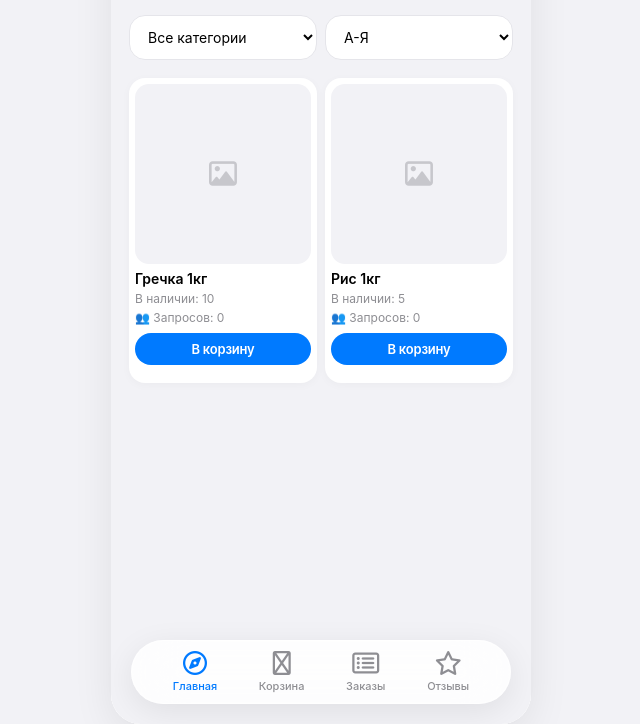
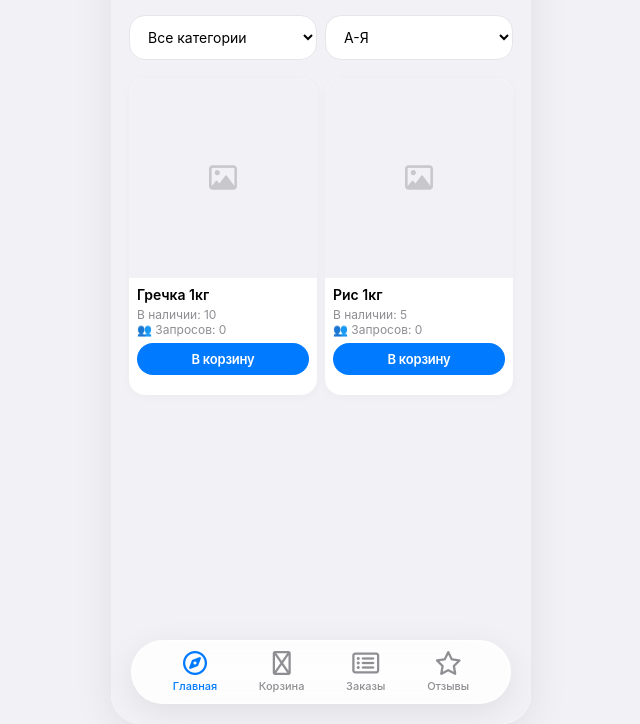
Before and after one commit to dimastroganov7-sudo/peaceful-shockley, a website: page index.html in a window 1280 px wide. Both pictures are taken after a click on the button "Войти". Shown: the part 76-800 px from the top of the page, without its empty margins (319-959 px from the left). Drawn offline with nearby package versions, Linux system fonts and the light colour scheme.

Commit message:
Update index.html

```diff
--- a/index.html
+++ b/index.html
@@ -38,9 +38,9 @@
     .tab-pane { display: none; }
     .tab-pane.active { display: block; }
     .products-grid { display: grid; grid-template-columns: 1fr 1fr; gap: 8px; }
-    .product-card { background: white; border-radius: 16px; padding: 6px; box-shadow: 0 2px 10px rgba(0,0,0,0.03); cursor: pointer; transition: 0.15s; }
+    .product-card { background: white; border-radius: 16px; padding: 0; box-shadow: 0 2px 10px rgba(0,0,0,0.03); cursor: pointer; transition: 0.15s; overflow: hidden; }
     .product-card:active { transform: scale(0.97); }
-    .product-photo { width: 100%; height: 180px; border-radius: 14px; margin-bottom: 6px; background: #f2f2f6; overflow: hidden; position: relative; display: flex; align-items: center; justify-content: center; }
+   .product-photo { width: 100%; height: 200px; border-radius: 16px 16px 0 0; margin-bottom: 0; background: #f2f2f6; overflow: hidden; position: relative; display: flex; align-items: center; justify-content: center; }
     .product-photo img { width: 100%; height: 100%; object-fit: cover; }
     .product-photo i { font-size: 32px; color: #c7c7cc; }
     .product-stats { font-size: 13px; color: #8e8e93; margin: 4px 0; }
@@ -416,10 +416,12 @@
     document.getElementById('productsContainer').innerHTML = prods.map(p => `
       <div class="product-card" onclick="openProductDetail('${p.id}','home')">
         <div class="product-photo">${p.photos?.[0] ? `<img src="${p.photos[0]}" alt="" style="width:100%;height:100%;object-fit:cover;">` : '<i class="far fa-image" style="font-size:28px;"></i>'}</div>
-<h4 style="font-weight:600;font-size:14px;margin:4px 0 2px;">${escapeHtml(p.name)}</h4>
-<div class="product-stats" style="font-size:12px;">В наличии: ${p.availableQuantity}</div>
-<div class="product-stats" style="font-size:12px;margin-bottom:4px;">👥 Запросов: ${getProductRequestCount(p.id)}</div>
-<button class="btn primary small" style="margin-top:4px;padding:8px 12px;font-size:13px;width:100%;" onclick="event.stopPropagation();addToCart('${p.id}')">В корзину</button>
+<div style="padding: 0 8px 8px;">
+  <h4 style="font-weight:600;font-size:14px;margin:8px 0 4px;">${escapeHtml(p.name)}</h4>
+  <div class="product-stats" style="font-size:12px;margin:0;">В наличии: ${p.availableQuantity}</div>
+  <div class="product-stats" style="font-size:12px;margin:0 0 6px;">👥 Запросов: ${getProductRequestCount(p.id)}</div>
+  <button class="btn primary small" style="margin-top:0;padding:8px 12px;font-size:13px;width:100%;" onclick="event.stopPropagation();addToCart('${p.id}')">В корзину</button>
+</div>
       </div>`).join('');
   };
   window.addToCart = (prodId) => {
```
